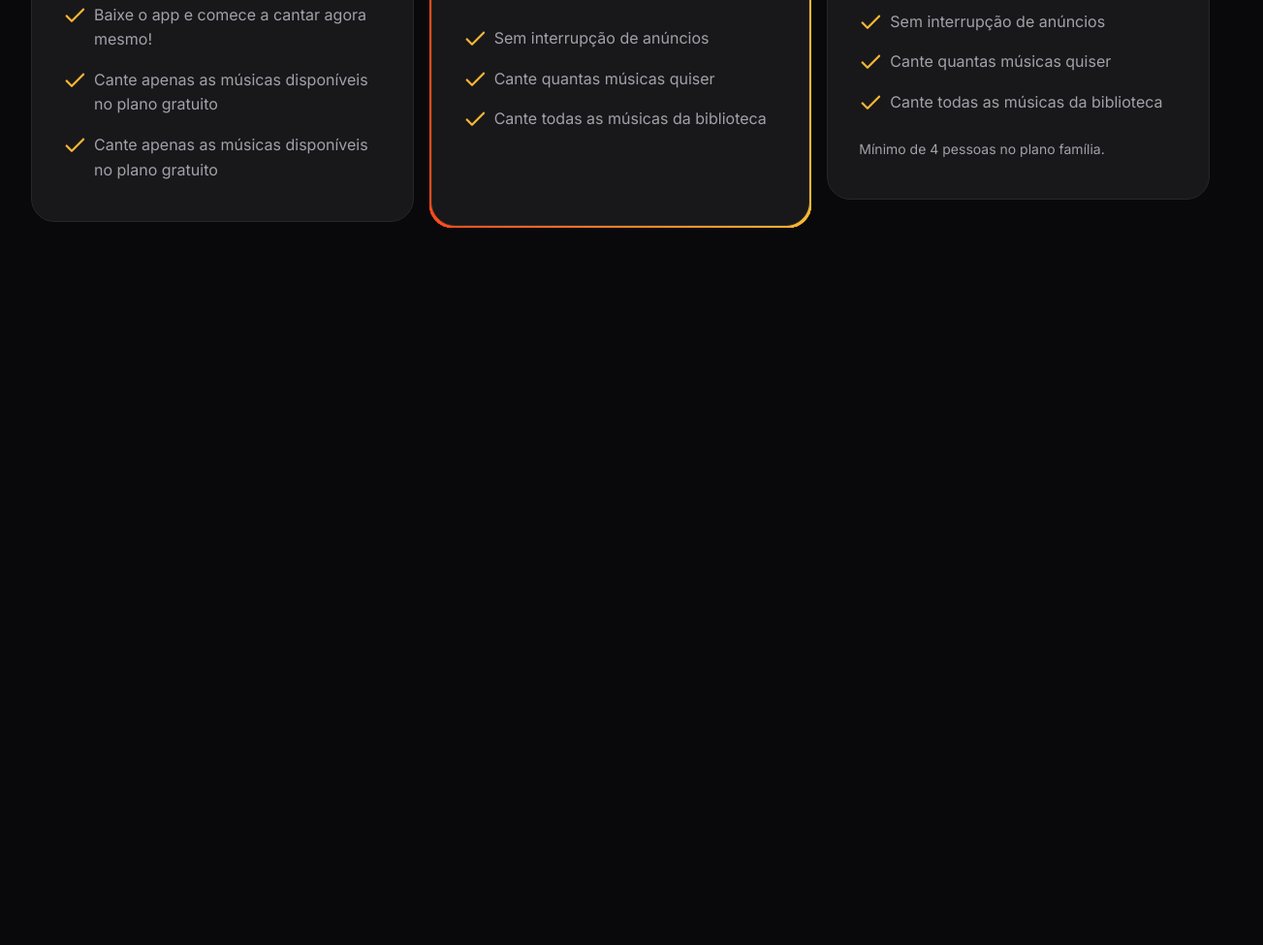
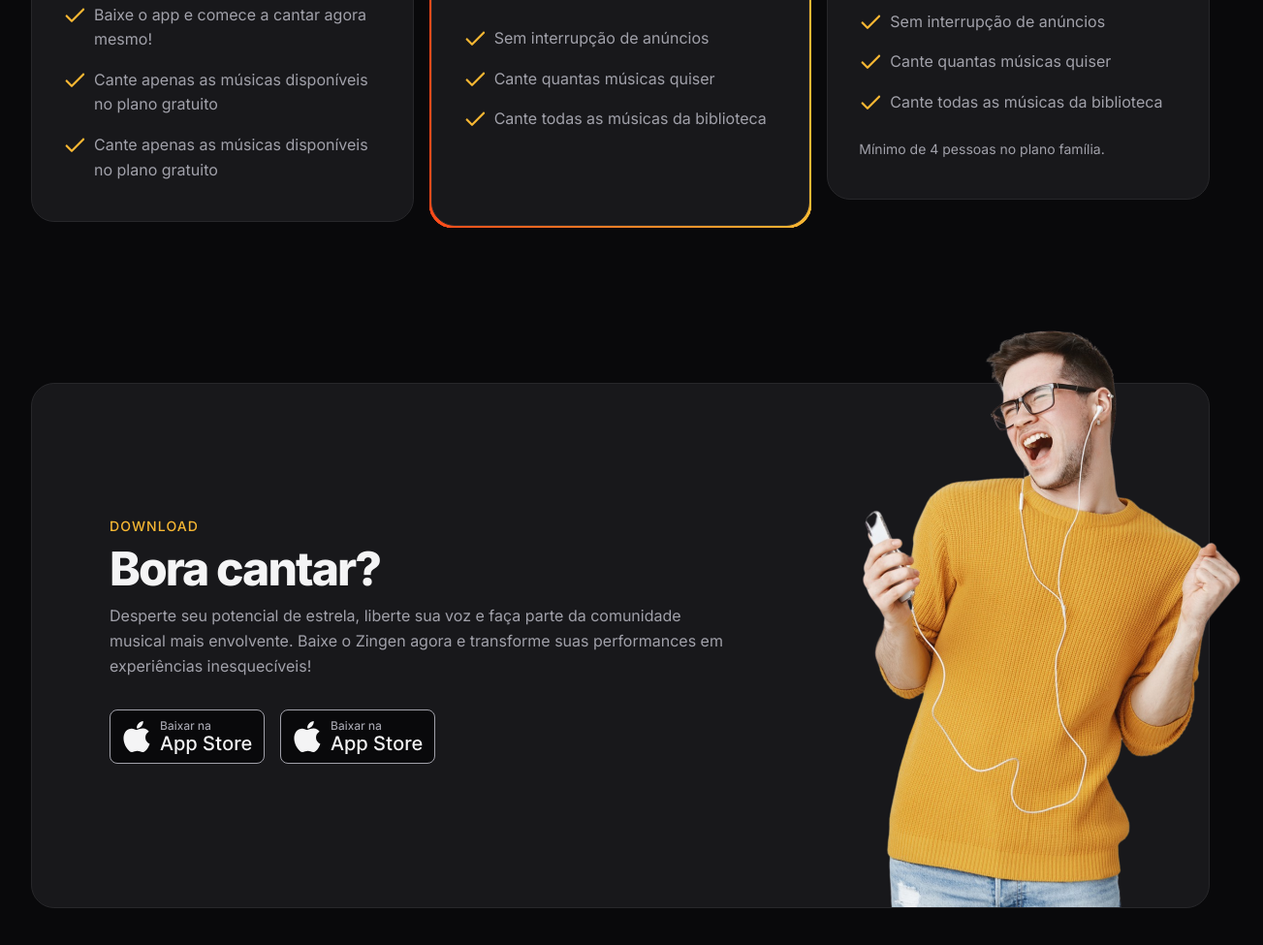
Before and after one commit to marciojr444/Zingen, a plain HTML site: page index.html in a window 1280 px wide. Shown: the part 3255-4230 px from the top of the page at 97% size, 1303 px wide, since content can reach past the window. Before the commit the page ends 3570 px from the top, so only its background shows below. Drawn offline with Linux system fonts and the light colour scheme.

Commit message:
Seção download

```diff
--- a/index.html
+++ b/index.html
@@ -196,5 +196,30 @@
         </div>
       </div>
     </section>
+
+    <section id="download">
+      <div class="container py-xl">
+        <div class="card px-lg even-columns items-center">
+          <div>
+            <header>
+              <strong>Download</strong>
+              <h2>Bora cantar?</h2>
+            </header>
+            <p>Desperte seu potencial de estrela, liberte sua voz e faça parte da comunidade musical mais envolvente. Baixe o Zingen agora e transforme suas performances em experiências inesquecíveis!</p>
+
+            <div class="button flex gap-1">
+              <a href="#">
+                <img src="/assets/button-appstore.svg" alt="Baixar da Apple Store">
+              </a>
+              <a href="#">
+                <img src="/assets/button-playstore.svg" alt="Baixar da Play Store">
+              </a>
+            </div>
+          </div>
+
+          <img src="/assets/rapaz-ouvindo-musica-com-fones-de-ouvido-e-cantando-no-aplicativo-de-karaoke-removebg 1.png" alt="">
+        </div>
+      </div>
+    </section>
   </body>
 </html>
--- /dev/null
+++ b/styles/download.css
@@ -0,0 +1,33 @@
+#download {
+    .card {
+        padding: 3rem 1.5rem 15rem;
+        position: relative;
+
+        & > img {
+            width: 14.5rem;
+            position: absolute;
+            bottom: 0;
+            right: -3.5rem;
+
+        }
+    }
+
+    .button {
+        flex-wrap: wrap;
+        margin-top: 2rem;
+    }
+
+    @media (width >= 80em) {
+        .card {
+            padding: 8.75rem 5rem;
+
+            & > div:nth-child(1) {
+                max-width: 40rem;
+            }
+
+            & > img {
+                width: 29.125rem;
+            }
+         }
+    }
+}
--- a/styles/global.css
+++ b/styles/global.css
@@ -46,6 +46,8 @@ html {
   font-size: var(--fs-base);
   line-height: 1.6;
   color: var(--text-color-primary);
+
+  overflow-x: hidden;
 }
 
 body {
--- a/styles/index.css
+++ b/styles/index.css
@@ -9,3 +9,4 @@
 @import url(cards.css);
 @import url(features.css) (width >= 80em);
 @import url(pricing.css);
+@import url(download.css);
```
Also changed, not shown: assets/button-appstore.svg (added), assets/button-playstore.svg (added).
